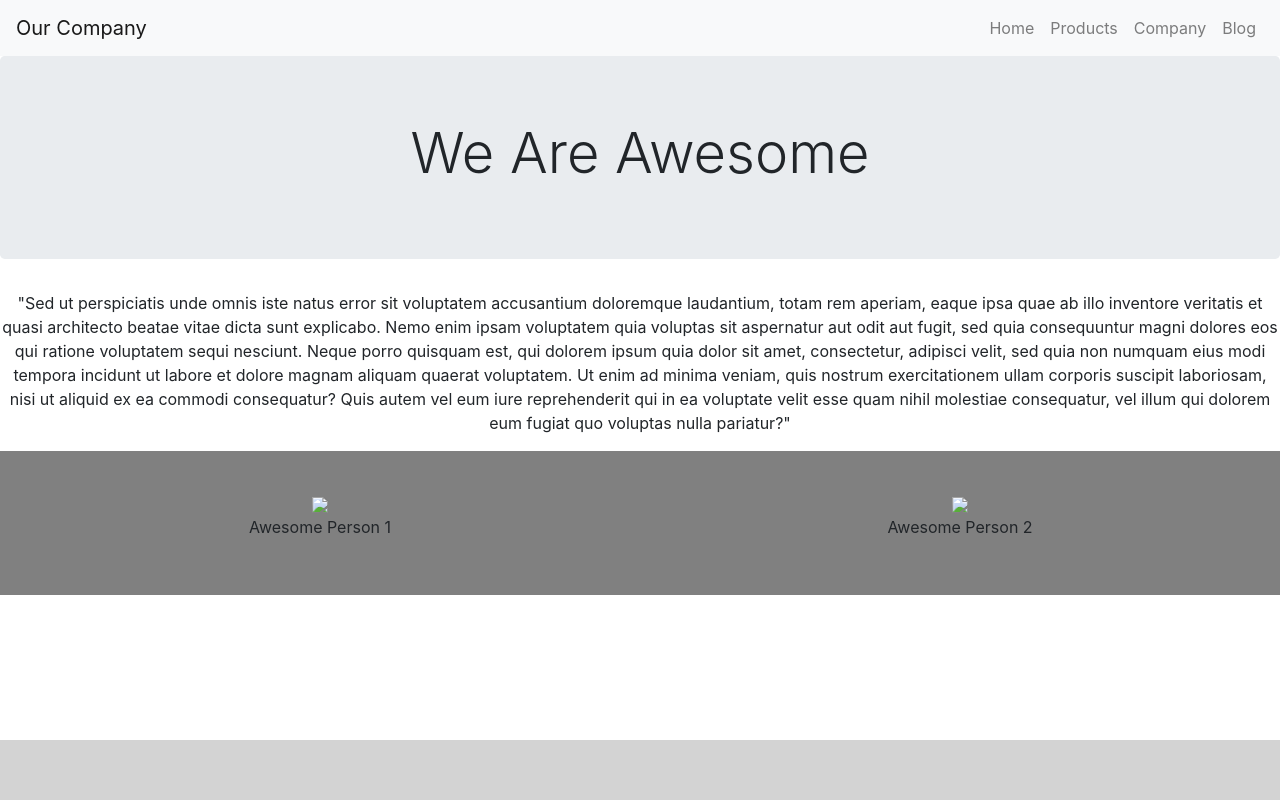
After one commit to Julianpse/tornado-exercise, a Python web app: template myapp/templates/products.html in a window 1280 px wide. The commit adds this page. Run offline with Jinja, Linux system fonts and the light colour scheme; the template is opened without the code that fills it, so the values that code supplies are empty; some libraries are stand-ins or nearby versions.

Commit message:
added more pages and fixed navbar

```diff
--- a/myapp/templates/base.html
+++ b/myapp/templates/base.html
@@ -23,13 +23,13 @@
 
     <div class="collapse navbar-collapse" id="navbarSupportedContent">
       <ul class="navbar-nav ml-auto">
-        <li class="nav-item active">
-          <a class="nav-link" href="#">Home <span class="sr-only">(current)</span></a>
+        <li class="nav-item{% if page == "/" %} active{% endif %}">
+          <a class="nav-link" href="/">Home <span class="sr-only">(current)</span></a>
         </li>
-        <li class="nav-item">
-          <a class="nav-link" href="#">Products</a>
+        <li class="nav-item{% if page == "/page2" %} active{% endif %}">
+          <a class="nav-link" href="/page2">Products</a>
         </li>
-        <li class="nav-item">
+        <li class="nav-item{% if page == "/page3" %} active{% endif %}">
           <a class="nav-link" href="#">Company</a>
         </li>
         <li class="nav-item">
@@ -44,14 +44,10 @@
     <h1 class="display-4">We Are Awesome</h1>
   </div>
 
-  <!-- Awesomeness Section 1 -->
-  <section class="section-1">
-    <div class="container-fluid">
-      <h2>Awesomeness</h2>
-      <br>
-      {% block content %}{% endblock %}
-    </div>
-  </section>
+<!--Top content -->
+  {% block content %}
+  {% endblock %}
+
   <!--Awesomeness Section 2 -->
   <section class="section-2">
     <div class="container-fluid">
--- /dev/null
+++ b/myapp/templates/products.html
@@ -0,0 +1,20 @@
+{% extends "base.html" %}
+{% block content %}
+	<div class="row">
+	<div class="col-sm-12 col-md-12 col-lg-12 text-center">
+	 <p>"Sed ut perspiciatis unde omnis iste natus error sit voluptatem accusantium doloremque laudantium,
+	 totam rem aperiam, eaque ipsa quae ab illo inventore veritatis et quasi architecto beatae vitae dicta sunt explicabo.
+	 Nemo enim ipsam voluptatem quia voluptas sit aspernatur aut odit aut fugit,
+	 sed quia consequuntur magni dolores eos qui ratione voluptatem sequi nesciunt.
+	 Neque porro quisquam est, qui dolorem ipsum quia dolor sit amet, consectetur, adipisci velit,
+	 sed quia non numquam eius modi tempora incidunt ut labore et dolore magnam aliquam quaerat voluptatem.
+	 Ut enim ad minima veniam, quis nostrum exercitationem ullam corporis suscipit laboriosam, nisi ut aliquid ex ea commodi consequatur?
+	 Quis autem vel eum iure reprehenderit qui in ea voluptate velit esse quam nihil molestiae consequatur,
+	 vel illum qui dolorem eum fugiat quo voluptas nulla pariatur?"
+	 </p>
+	</div>
+	</div>
+{% endblock %}
+
+  {% block footer %}
+  {% endblock %}
```
Also changed, not shown: app.py (+10 -12 lines), myapp/templates/home.html (+8 -1 lines).
